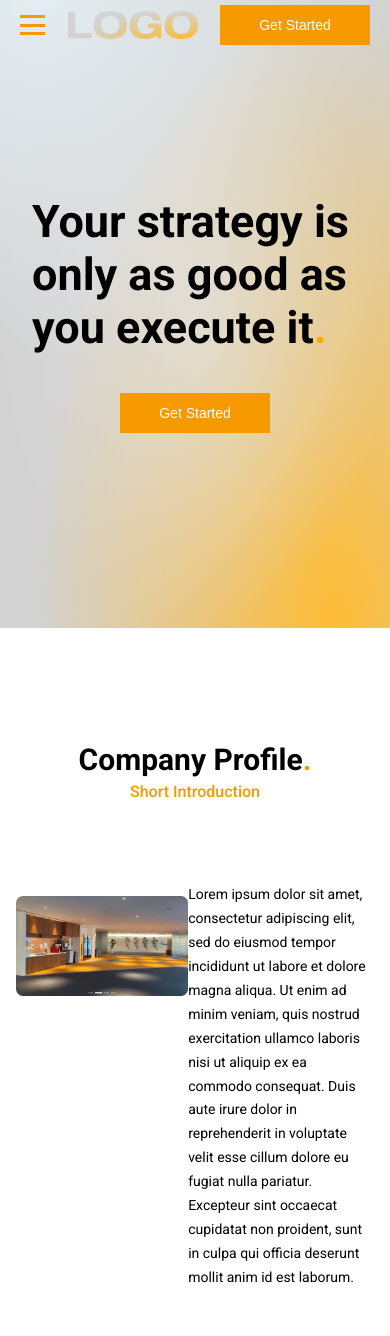
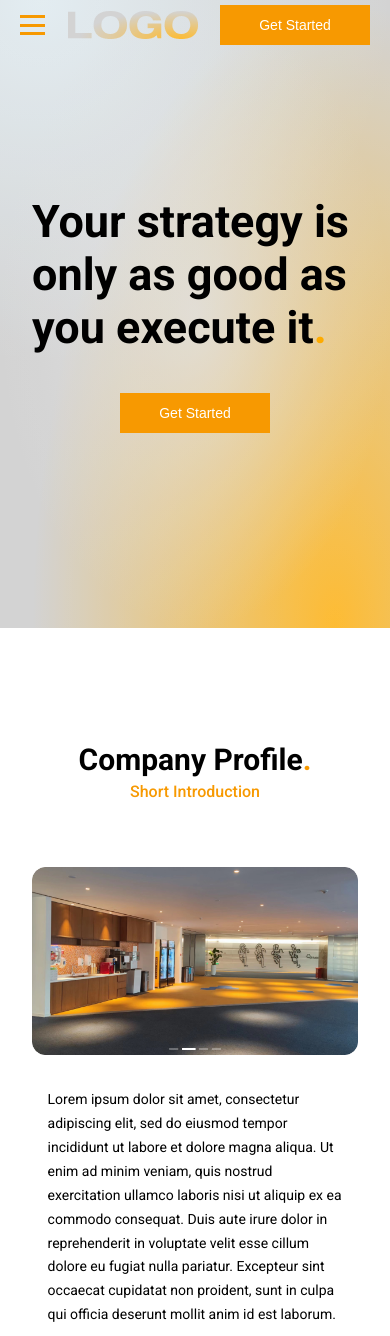
Before and after one commit to rahulsreekumar81/NextJs-Website-CSS, a Next.js app: page / in a window 390 px wide. Shown: the top 1336 px of the page. Built offline with nearby package versions, Linux system fonts and the light colour scheme.

Commit message:
📱 : Responsive layout fix.

```diff
--- a/styles/CompanyProfile.module.css
+++ b/styles/CompanyProfile.module.css
@@ -16,9 +16,7 @@
   margin-top: 4.75rem;
   display: flex;
   align-items: center;
-  /* 🔴 Debug in inspect element for correct measurements */
   justify-content: space-evenly;
-  /* margin-left: 2.25rem; */
 }
 .primaryHeading {
   font-weight: var(--fw-bold);
@@ -45,7 +43,22 @@
 }
 
 .image {
-  display: block;
   max-width: 100%;
   height: auto;
 }
+
+@media (max-width: 50em) {
+  .contentContainer {
+    flex-direction: column;
+    padding: 1rem;
+  }
+  .content {
+    padding: 0.786rem;
+    max-width: 20rem;
+    height: 3rem;
+  }
+  .image {
+    margin-top: -2rem;
+    margin-bottom: 1.25rem;
+  }
+}
```
